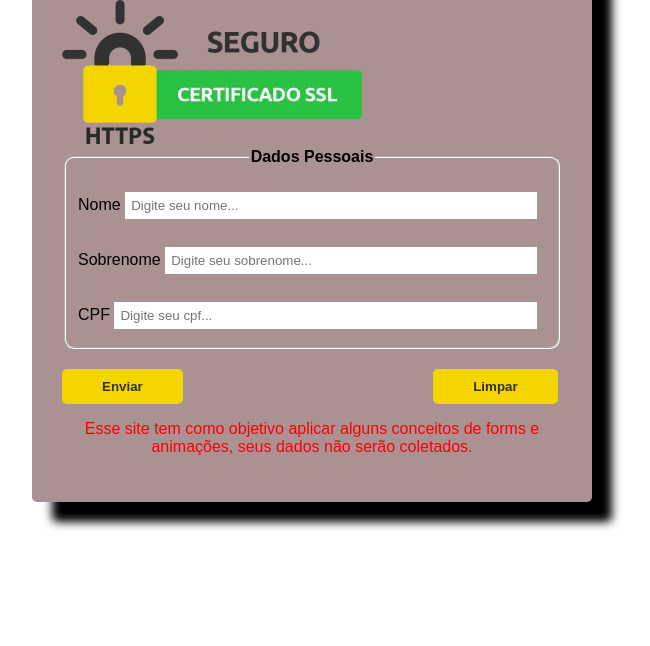
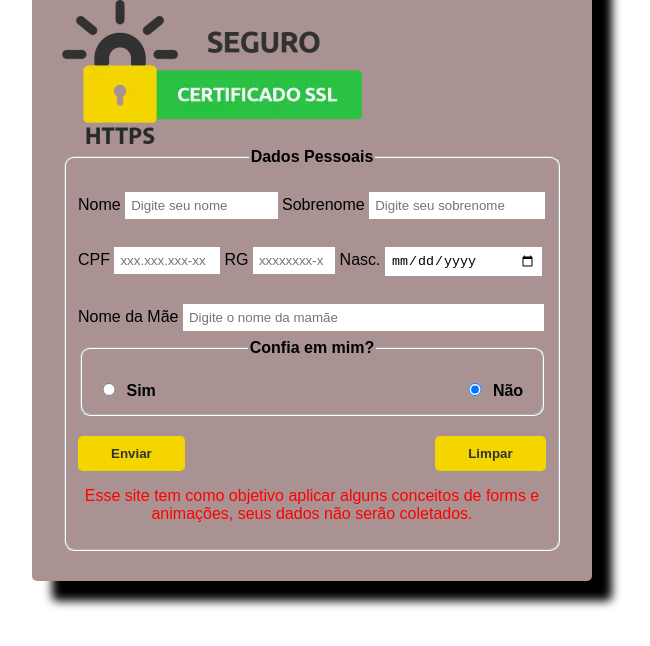
Before and after one commit to diego-mesiano/projeto_front_end_formularios, a plain HTML site: page index2.html in a window 1280 px wide. Shown: the part 236-882 px from the top of the page, without its empty margins (328-978 px from the left). Drawn offline with Linux system fonts and the light colour scheme.

Commit message:
adicionado novos inputs

```diff
--- a/css/styles2.css
+++ b/css/styles2.css
@@ -5,6 +5,7 @@ form{
     padding: 30px;
     margin: 10% auto;
     max-width: 500px;
+
     border-radius: 5px;
     background-color:rgb(170, 146, 146);
     animation-duration: 1s;
@@ -34,7 +35,7 @@ input{
     margin-top: 20px;
     margin-bottom: 8px;
     padding: 6px;
-    width: 400px;
+    width: 30%;
 }
 
 input:focus{
@@ -44,11 +45,37 @@ input:focus{
 }
 
 #sobrenome{
-    width: 360px;
+    width: 35%;
 }
 
 #cpf{
-    width: 411px;
+    width: 20%;
+}
+
+#rg{
+    width: 15%;
+}
+
+#nasc{
+    width: 31%;
+}
+
+#mae{
+    width: 74.5%;
+}
+
+#sim{
+    width: 20px;
+}
+
+#nao{
+    margin-left: 70%;
+    width: 20px;
+
+}
+
+#lblsconfia{
+    font-weight: bold;
 }
 .imgsegura{
    margin: auto;
@@ -67,7 +94,7 @@ input:focus{
 button{
     margin-top: 20px;
     text-align: center;
-    padding: 10px 40px;
+    padding: 10px 33px;
     border-style: none;
     border-radius: 5px;
     background-color:#f4d500 ;
--- a/index2.html
+++ b/index2.html
@@ -18,11 +18,24 @@
             <fieldset>
                 <legend>Dados Pessoais</legend>
                 <label for="nome">Nome</label>
-                <input type="text" name="nome" id="nome" placeholder="Digite seu nome...">
+                <input type="text" name="nome" id="nome" placeholder="Digite seu nome">
                 <label for="sobrenome">Sobrenome</label>
-                <input type="text" name="sobrenome" id="sobrenome" placeholder="Digite seu sobrenome...">
+                <input type="text" name="sobrenome" id="sobrenome" placeholder="Digite seu sobrenome">
                 <label for="nome">CPF</label>
-                <input type="text" name="cpf" id="cpf" placeholder="Digite seu cpf...">
+                <input type="text" name="cpf" id="cpf" placeholder="xxx.xxx.xxx-xx">
+                <label for="rg">RG</label>
+                <input type="text" name="rg" id="rg" placeholder="xxxxxxxx-x">
+                <label for="nasc">Nasc.</label>
+                <input type="date" name="nasc" id="nasc">
+                <label for="mae">Nome da Mãe</label>
+                <input type="text" name="mae" id="mae" placeholder="Digite o nome da mamãe">
+                <fieldset>
+                    <legend>Confia em mim?</legend>
+                    <input type="radio" id="sim" name="confia">
+                    <label id="lblsconfia" for="sim">Sim</label>
+                    <input type="radio" id="nao" name="confia" checked>
+                    <label id="lblsconfia" for="nao">Não</label>
+                </label>
             </fieldset>
             <button class="enviar">Enviar</button>
             <button type="reset" class="limpar">Limpar</button>
```
Also changed, not shown: index.html (+1 -1 lines).
